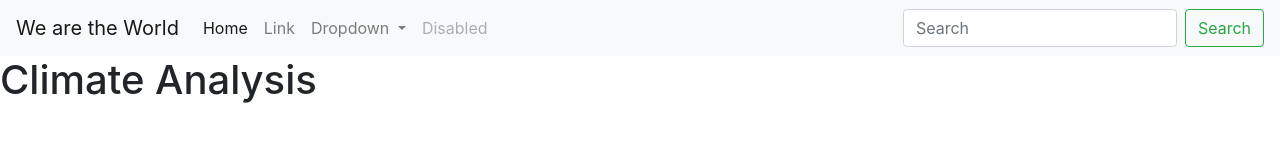
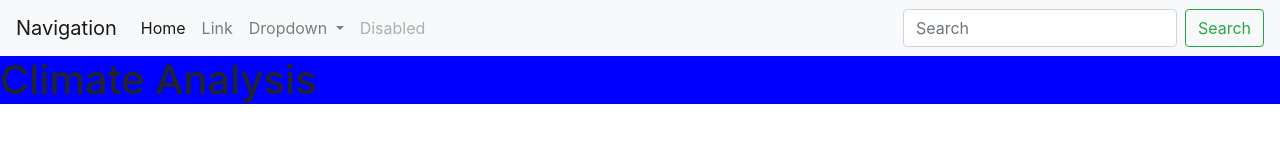
Before and after one commit to akibo1997/Climate-Webpage, a plain HTML site: page index.html in a window 1280 px wide. Drawn offline with nearby package versions, Linux system fonts and the light colour scheme; files whose address does not match are found by name.

Commit message:
updating with navbar and new dropdown

```diff
--- /dev/null
+++ b/Assets/styles.css
@@ -0,0 +1 @@
+h1{background-color: blue;}
--- a/index.html
+++ b/index.html
@@ -7,13 +7,14 @@
 
     <!-- Bootstrap CSS -->
     <link rel="stylesheet" href="https://stackpath.bootstrapcdn.com/bootstrap/4.5.0/css/bootstrap.min.css" integrity="sha384-9aIt2nRpC12Uk9gS9baDl411NQApFmC26EwAOH8WgZl5MYYxFfc+NcPb1dKGj7Sk" crossorigin="anonymous">
+    <link rel="stylesheet" href="C:/Users/akibo/Desktop/Columbia Bootcamp/Climate-Webpage/Assets/styles.css">
 
     <title>Hello, world!</title>
   </head>
   <body>
 
     <nav class="navbar navbar-expand-lg navbar-light bg-light">
-        <a class="navbar-brand" href="#">We are the World</a>
+        <a class="navbar-brand" href="#">Navigation</a>
         <button class="navbar-toggler" type="button" data-toggle="collapse" data-target="#navbarSupportedContent" aria-controls="navbarSupportedContent" aria-expanded="false" aria-label="Toggle navigation">
           <span class="navbar-toggler-icon"></span>
         </button>
```
